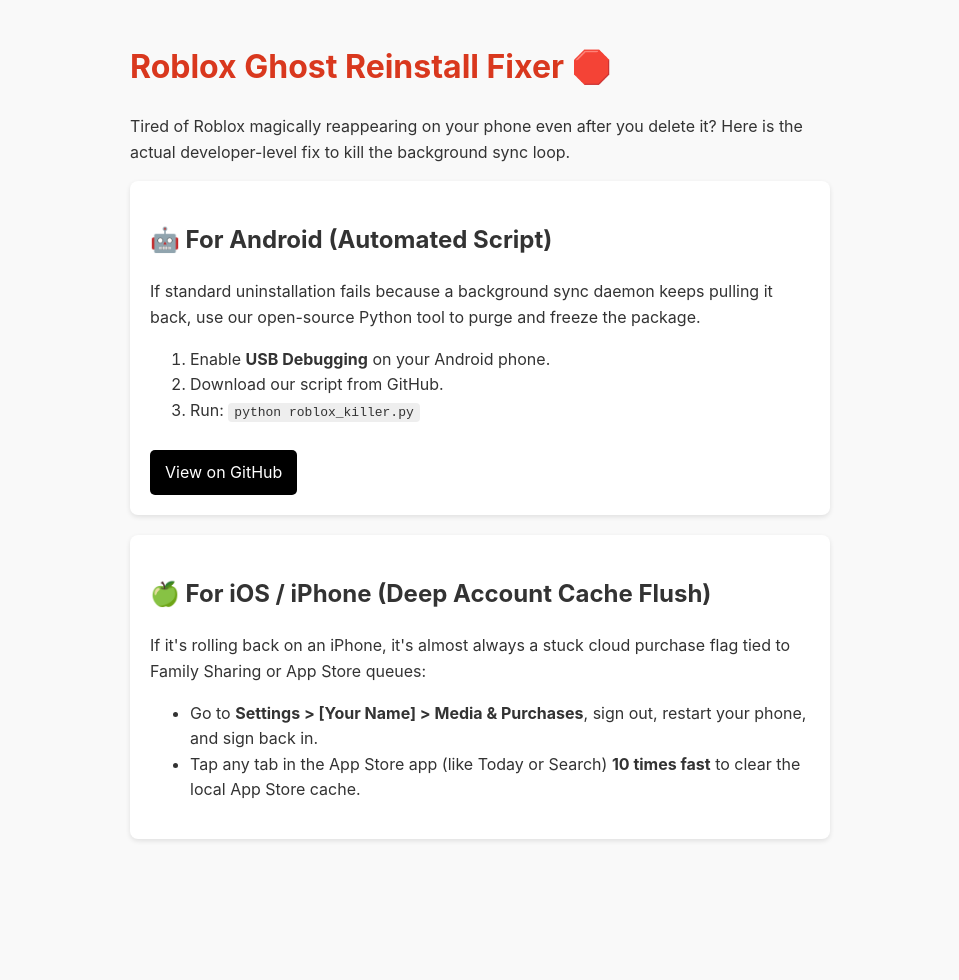
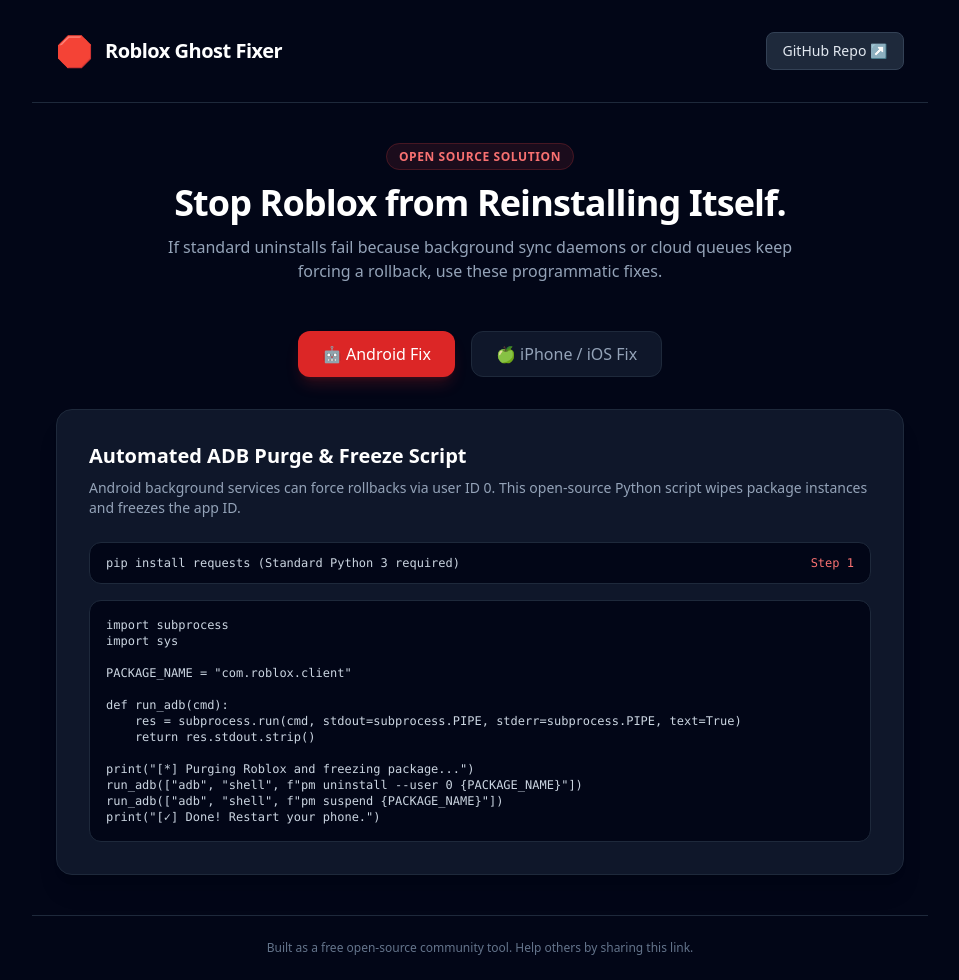
Before and after one commit to venusplaza7-dot/Roblox--ghost-fixer, a plain HTML site: page web/index.html in a window 1280 px wide. Shown: the whole page, without its empty margins (160-1119 px from the left). Before the commit the page ends 879 px from the top, so only its background shows below. Drawn offline with nearby package versions, Linux system fonts and the light colour scheme.

Commit message:
Update index.html

```diff
--- a/web/index.html
+++ b/web/index.html
@@ -3,39 +3,112 @@
 <head>
     <meta charset="UTF-8">
     <meta name="viewport" content="width=device-width, initial-scale=1.0">
-    <title>Roblox Ghost Reinstall Fixer</title>
-    <style>
-        body { font-family: -apple-system, BlinkMacSystemFont, "Segoe UI", Roboto, sans-serif; line-height: 1.6; color: #333; max-width: 700px; margin: 0 auto; padding: 20px; background: #f9f9f9; }
-        h1 { color: #d9381e; }
-        .card { background: #fff; padding: 20px; border-radius: 8px; box-shadow: 0 2px 5px rgba(0,0,0,0.1); margin-bottom: 20px; }
-        code { background: #eee; padding: 2px 6px; border-radius: 4px; font-family: monospace; }
-        .btn { display: inline-block; background: #000; color: #fff; padding: 10px 15px; text-decoration: none; border-radius: 5px; margin-top: 10px; }
-    </style>
+    <title>Roblox Ghost Reinstall Fixer | Community Tool</title>
+    <!-- Tailwind CSS for sleek modern styling -->
+    <script src="https://cdn.tailwindcss.com"></script>
 </head>
-<body>
+<body class="bg-slate-950 text-slate-100 min-h-screen flex flex-col justify-between selection:bg-red-500 selection:text-white">
 
-    <h1>Roblox Ghost Reinstall Fixer 🛑</h1>
-    <p>Tired of Roblox magically reappearing on your phone even after you delete it? Here is the actual developer-level fix to kill the background sync loop.</p>
+    <!-- Header -->
+    <header class="max-w-4xl mx-auto w-full px-6 py-8 flex justify-between items-center border-b border-slate-800">
+        <div class="flex items-center space-x-3">
+            <span class="text-3xl">🛑</span>
+            <h1 class="text-xl font-bold tracking-tight text-white">Roblox Ghost Fixer</h1>
+        </div>
+        <a href="https://github.com/your-username/roblox-ghost-fixer" target="_blank" class="text-sm bg-slate-800 hover:bg-slate-700 text-slate-200 px-4 py-2 rounded-lg transition border border-slate-700">
+            GitHub Repo ↗
+        </a>
+    </header>
 
-    <div class="card">
-        <h2>🤖 For Android (Automated Script)</h2>
-        <p>If standard uninstallation fails because a background sync daemon keeps pulling it back, use our open-source Python tool to purge and freeze the package.</p>
-        <ol>
-            <li>Enable <strong>USB Debugging</strong> on your Android phone.</li>
-            <li>Download our script from GitHub.</li>
-            <li>Run: <code>python roblox_killer.py</code></li>
-        </ol>
-        <a href="https://github.com/your-username/roblox-ghost-fixer" class="btn">View on GitHub</a>
-    </div>
+    <!-- Main Content -->
+    <main class="max-w-4xl mx-auto w-full px-6 py-10 flex-grow">
+        <div class="text-center max-w-2xl mx-auto mb-12">
+            <span class="bg-red-500/10 text-red-400 text-xs font-semibold px-3 py-1 rounded-full border border-red-500/20 uppercase tracking-wider">Open Source Solution</span>
+            <h2 class="text-4xl font-extrabold tracking-tight mt-4 mb-3 text-white">Stop Roblox from Reinstalling Itself.</h2>
+            <p class="text-slate-400 text-base">If standard uninstalls fail because background sync daemons or cloud queues keep forcing a rollback, use these programmatic fixes.</p>
+        </div>
 
-    <div class="card">
-        <h2>🍏 For iOS / iPhone (Deep Account Cache Flush)</h2>
-        <p>If it's rolling back on an iPhone, it's almost always a stuck cloud purchase flag tied to Family Sharing or App Store queues:</p>
-        <ul>
-            <li>Go to <strong>Settings > [Your Name] > Media & Purchases</strong>, sign out, restart your phone, and sign back in.</li>
-            <li>Tap any tab in the App Store app (like Today or Search) <strong>10 times fast</strong> to clear the local App Store cache.</li>
-        </ul>
-    </div>
+        <!-- Platform Selector Tabs -->
+        <div class="flex justify-center space-x-4 mb-8">
+            <button onclick="switchTab('android')" id="btn-android" class="px-6 py-2.5 rounded-xl font-medium transition bg-red-600 text-white shadow-lg shadow-red-600/20">
+                🤖 Android Fix
+            </button>
+            <button onclick="switchTab('ios')" id="btn-ios" class="px-6 py-2.5 rounded-xl font-medium transition bg-slate-900 text-slate-400 border border-slate-800 hover:text-white">
+                🍏 iPhone / iOS Fix
+            </button>
+        </div>
 
+        <!-- Android Tab Content -->
+        <div id="content-android" class="bg-slate-900 border border-slate-800 rounded-2xl p-6 md:p-8 shadow-xl">
+            <h3 class="text-xl font-bold text-white mb-2">Automated ADB Purge & Freeze Script</h3>
+            <p class="text-slate-400 text-sm mb-6">Android background services can force rollbacks via user ID 0. This open-source Python script wipes package instances and freezes the app ID.</p>
+
+            <div class="space-y-4">
+                <div class="flex items-center justify-between bg-slate-950 px-4 py-3 rounded-xl border border-slate-800 text-xs text-slate-300 font-mono">
+                    <span>pip install requests (Standard Python 3 required)</span>
+                    <span class="text-red-400">Step 1</span>
+                </div>
+                <div class="relative bg-slate-950 p-4 rounded-xl border border-slate-800 font-mono text-xs text-slate-300 overflow-x-auto">
+                    <pre><code>import subprocess
+import sys
+
+PACKAGE_NAME = "com.roblox.client"
+
+def run_adb(cmd):
+    res = subprocess.run(cmd, stdout=subprocess.PIPE, stderr=subprocess.PIPE, text=True)
+    return res.stdout.strip()
+
+print("[*] Purging Roblox and freezing package...")
+run_adb(["adb", "shell", f"pm uninstall --user 0 {PACKAGE_NAME}"])
+run_adb(["adb", "shell", f"pm suspend {PACKAGE_NAME}"])
+print("[✓] Done! Restart your phone.")</code></pre>
+                </div>
+            </div>
+        </div>
+
+        <!-- iOS Tab Content -->
+        <div id="content-ios" class="hidden bg-slate-900 border border-slate-800 rounded-2xl p-6 md:p-8 shadow-xl">
+            <h3 class="text-xl font-bold text-white mb-2">Deep Cloud Account Cache Flush</h3>
+            <p class="text-slate-400 text-sm mb-6">On iOS, ghost reinstalls are almost always triggered by a stuck purchase history queue or Apple Family Sharing sync loop.</p>
+
+            <ul class="space-y-4 text-sm text-slate-300">
+                <li class="flex items-start space-x-3 bg-slate-950 p-4 rounded-xl border border-slate-800">
+                    <span class="bg-red-500/20 text-red-400 font-bold w-6 h-6 rounded-full flex items-center justify-center shrink-0">1</span>
+                    <div><strong>Media & Purchases Reset:</strong> Go to <code>Settings > [Your Name] > Media & Purchases</code>, sign out entirely, restart your phone, and sign back in to force-clear cloud flags.</div>
+                </li>
+                <li class="flex items-start space-x-3 bg-slate-950 p-4 rounded-xl border border-slate-800">
+                    <span class="bg-red-500/20 text-red-400 font-bold w-6 h-6 rounded-full flex items-center justify-center shrink-0">2</span>
+                    <div><strong>App Store Cache Clear:</strong> Open the App Store app and tap any bottom tab icon (like *Today* or *Search*) **10 times consecutively** to clear cache loops.</div>
+                </li>
+            </ul>
+        </div>
+    </main>
+
+    <!-- Footer -->
+    <footer class="max-w-4xl mx-auto w-full px-6 py-6 border-t border-slate-800 text-center text-xs text-slate-500">
+        <p>Built as a free open-source community tool. Help others by sharing this link.</p>
+    </footer>
+
+    <!-- Tab Script -->
+    <script>
+        function switchTab(tab) {
+            const androidContent = document.getElementById('content-android');
+            const iosContent = document.getElementById('content-ios');
+            const btnAndroid = document.getElementById('btn-android');
+            const btnIos = document.getElementById('btn-ios');
+
+            if (tab === 'android') {
+                androidContent.classList.remove('hidden');
+                iosContent.classList.add('hidden');
+                btnAndroid.className = "px-6 py-2.5 rounded-xl font-medium transition bg-red-600 text-white shadow-lg shadow-red-600/20";
+                btnIos.className = "px-6 py-2.5 rounded-xl font-medium transition bg-slate-900 text-slate-400 border border-slate-800 hover:text-white";
+            } else {
+                iosContent.classList.remove('hidden');
+                androidContent.classList.add('hidden');
+                btnIos.className = "px-6 py-2.5 rounded-xl font-medium transition bg-red-600 text-white shadow-lg shadow-red-600/20";
+                btnAndroid.className = "px-6 py-2.5 rounded-xl font-medium transition bg-slate-900 text-slate-400 border border-slate-800 hover:text-white";
+            }
+        }
+    </script>
 </body>
 </html>
```
